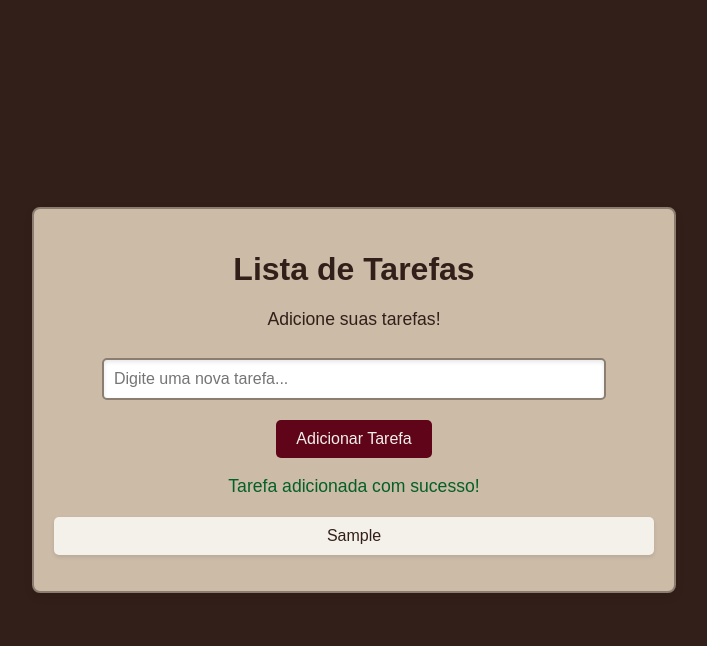
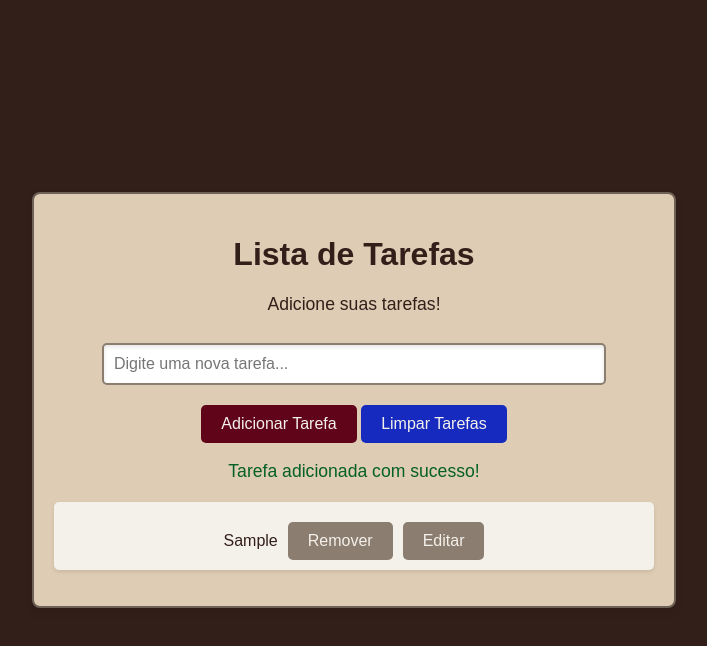
Before and after one commit to rita-cassia-developer/lista-de-tarefas, a plain HTML site: page index.html in a window 1280 px wide. Both pictures are taken after typing "Sample" into the empty fields and a click on the button "Adicionar Tarefa". Shown: the whole page, without its empty margins (286-993 px from the left). Drawn offline with Linux system fonts and the light colour scheme.

Commit message:
refactor: adiciona botão de remover, editar e limpar

```diff
--- a/index.html
+++ b/index.html
@@ -12,6 +12,7 @@
     <p>Adicione suas tarefas!</p>
     <input type="text" id="inputTarefa" placeholder="Digite uma nova tarefa...">
     <button onclick ="adicionarTarefa()">Adicionar Tarefa</button>
+    <button onclick ="limparTarefas()" class="botao-lista">Limpar Tarefas</button>
     <p id="mensagem"></p>
     <ul id="listaTarefas">
     </ul>
--- a/script.js
+++ b/script.js
@@ -1,23 +1,81 @@
+let tarefas = [];
 function adicionarTarefa() {
 
+    let inputTarefa = document.getElementById("inputTarefa");
+    const tarefa = inputTarefa.value.trim();
 
-    let inputTarefa = document.getElementById("inputTarefa");
-    let tarefa = inputTarefa.value.trim();
-    let listaTarefas = document.getElementById("listaTarefas");
     let mensagem = document.getElementById("mensagem");
 
     if (tarefa === "") {
         mensagem.textContent = "Erro: O campo não pode ficar vazio!";
         mensagem.style.color = "#ee2222";
+
     } else {
         mensagem.textContent = "Tarefa adicionada com sucesso!";
-        mensagem.style.color = "#046027"
+        mensagem.style.color = "#046027";
+        tarefas.push(tarefa);
+        inputTarefa.value = "";
+
+        renderizarTarefas();
+
+    }
+}
 
 
+
+function renderizarTarefas() {
+    const listaTarefas = document.getElementById("listaTarefas");
+    listaTarefas.innerHTML = "";
+
+    for (let i = 0; i < tarefas.length; i++) {
         let novaTarefa = document.createElement("li");
-        novaTarefa.textContent = tarefa;
-        listaTarefas.appendChild(novaTarefa);
+        novaTarefa.textContent = tarefas[i];
+
+            let botaoRemover = document.createElement("button");
+            botaoRemover.className = "remover";
+            botaoRemover.textContent = "Remover";
+            botaoRemover.onclick = () => removerTarefa(i);
+
+            let botaoEditar = document.createElement("button");
+            botaoEditar.className = "editar";
+            botaoEditar.textContent = "Editar";
+            botaoEditar.onclick = () => editarTarefa(i);
+
+            novaTarefa.appendChild(botaoRemover);
+            novaTarefa.appendChild(botaoEditar);
+            listaTarefas.appendChild(novaTarefa);
+
+        }
+
+
+        let botaoLimpar = document.querySelector("button.botao-lista");
+        if (tarefas.length > 0) {
+            botaoLimpar.style.display = "inline-block";
+    } else {
+            botaoLimpar.style.display = "none";
     }
 
-    inputTarefa.value = "";
+    function removerTarefa(i) {
+        tarefas.splice(i, 1);
+        renderizarTarefas();
+        mensagem.textContent = "Tarefa removida com sucesso!";
+    }
+
+    function editarTarefa(i) {
+        let tarefaEditada = prompt("Edite a tarefa: ");
+
+        if (tarefaEditada.trim() !== "") {
+            tarefas[i] = tarefaEditada;
+            renderizarTarefas();
+        }
+    }
+
+    function limparTarefas() {
+
+        tarefas.length = 0;
+        renderizarTarefas();
+        mensagem.textContent = "Todas as tarefas foram limpas!";
+
+    }
+
 }
--- a/style.css
+++ b/style.css
@@ -9,13 +9,13 @@ body {
 }
 .container {
     text-align: center;
-    background-color: #CBBBA7;
+    background-color: #dfccb4;
     padding: 20px;
     border-radius: 8px;
     box-shadow: 0 4px 8px rgba(0, 0, 0, 0.1);
     width: 90%;
     max-width: 600px;
-    border: 2px solid #8B7D70;
+    border: 2px solid #6e6256;
 }
 h1 {
     color: #331F19;
@@ -36,8 +36,12 @@ button {
     margin-top: 10px;
 }
 button:hover {
-    background-color: #A34743;
+    background-color: #e54356;
 }
+
+
+
+
 ul {
     list-style: none;
     padding: 0;
@@ -69,3 +73,30 @@ input[type="text"]:focus {
     border-color: #60041A;
     box-shadow: inset 0 2px 4px rgba(96, 4, 26, 0.3);
 }
+
+button.botao-lista {
+    background-color: #162ac0;
+    display: none;
+    justify-content: center;
+    align-items: center;
+}
+button.botao-lista:hover {
+    background-color: #0f86e2;
+}
+
+button.remover {
+    background-color: #8B7D70;
+    margin-left: 10px;
+}
+
+button.remover:hover {
+    background-color: #6E6256;
+}
+
+button.editar {
+    background-color: #8B7D70;
+    margin-left: 10px;
+}
+button.editar:hover {
+    background-color: #6E6256;
+}
```
